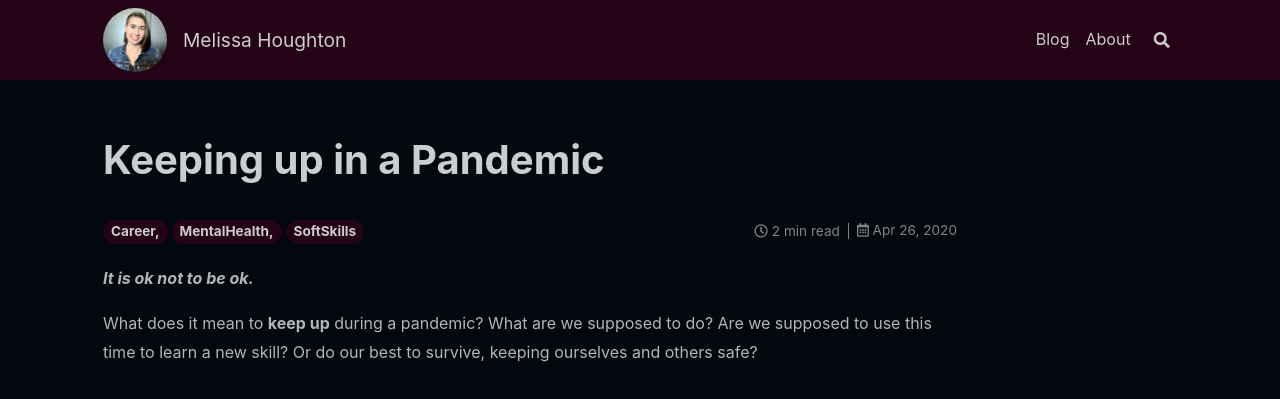
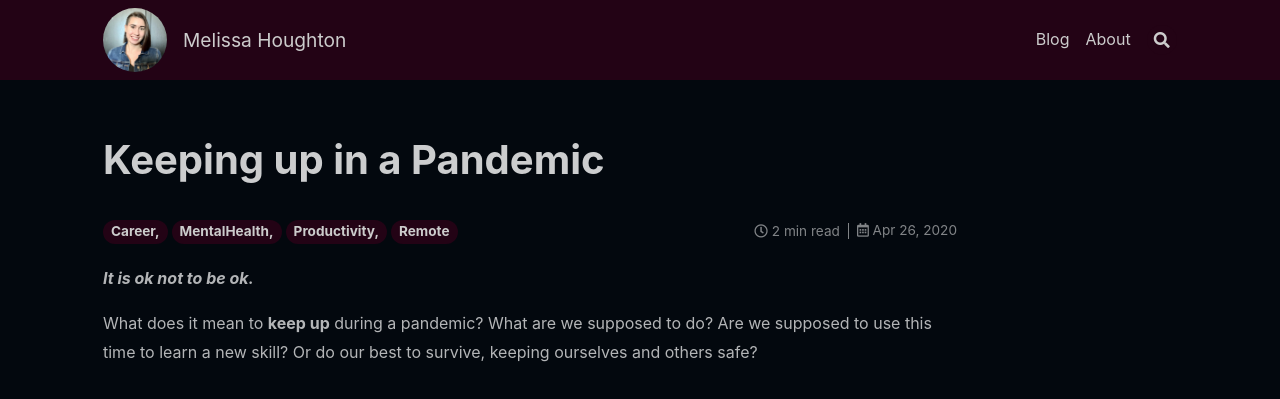
Before and after one commit to melissahoughton/melissahoughton.github.io, a Jekyll site: the page built from _posts/2020-04-26-keeping-up.md, in a window 1280 px wide. Shown: the top 399 px of the page. Built offline with Jekyll 4.4.1, drawn with Linux system fonts in a browser that asks for light colours; nearby versions of some CDN libraries; comment, search, counter and statistics services are not loaded.

Commit message:
Update tags

```diff
--- a/_posts/2020-04-26-keeping-up.md
+++ b/_posts/2020-04-26-keeping-up.md
@@ -1,6 +1,6 @@
 ---
 title: Keeping up in a Pandemic
-tags: Career, MentalHealth, SoftSkills
+tags: Career, MentalHealth, Productivity, Remote
 readtime: 2
 key: keeping-up
 ---
```
